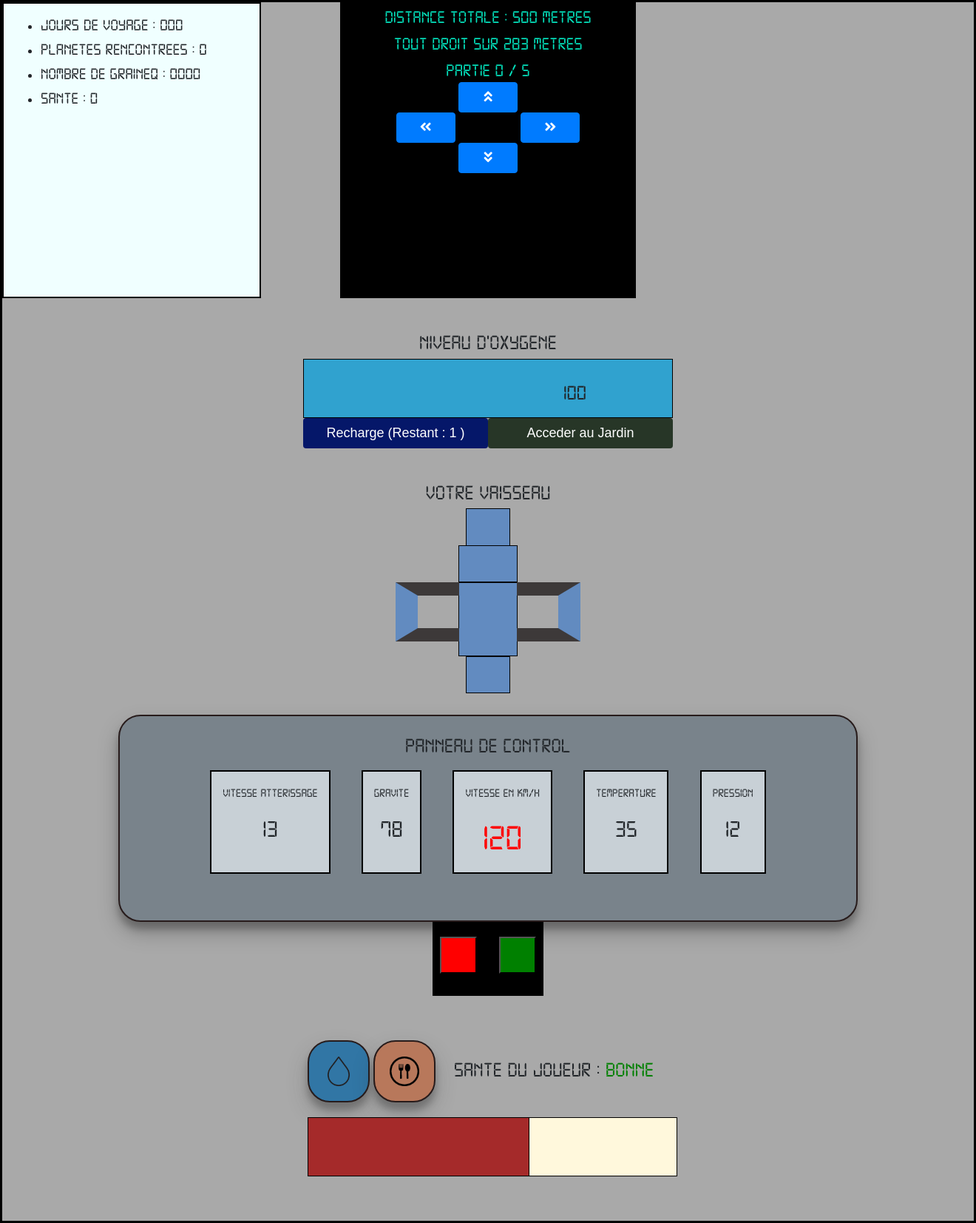
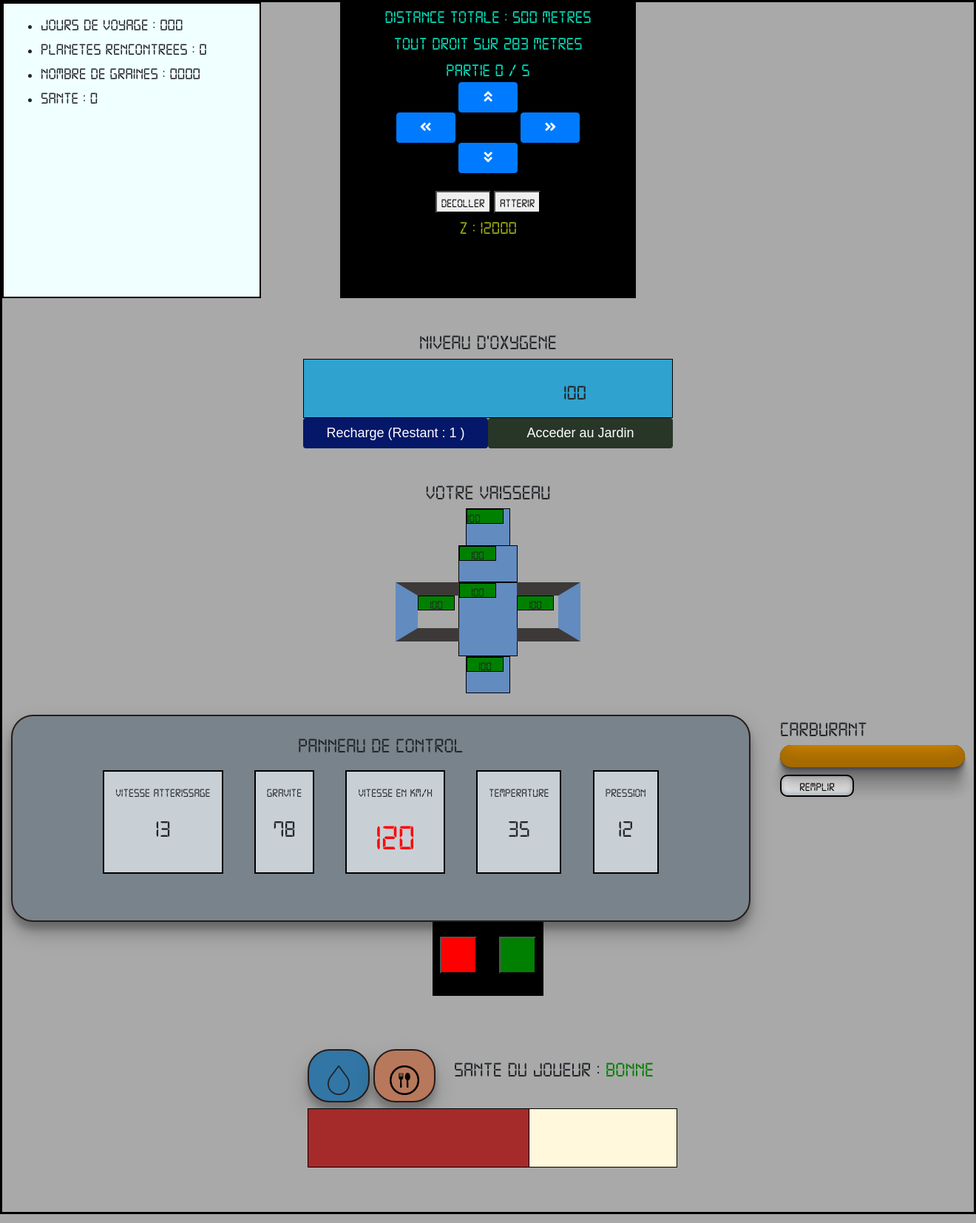
Before and after one commit to SuperCope/jeuEspace, a PHP site: page / in a window 1320 px wide. Shown: the whole page at 74% size. Run offline with PHP 8.4, Linux system fonts and the light colour scheme; some libraries are stand-ins or nearby versions.

```diff
--- a/index.js
+++ b/index.js
@@ -1,6 +1,6 @@
 let intervalId = null;
-let vitesseWater = 9000;
-let vitesseFood = 16000;
+let vitesseWater = 1000;
+let vitesseFood = 1000;
 
 
 initGame();
@@ -18,10 +18,17 @@ function deceleration(){
     if(vaisseau.innerText === 0) alert("Les moteurs sont coupés !");
     else vaisseau.innerText -= 1;
 }
+
 function acceleration(){
     let vaisseau = document.getElementById("vitesse-vaiseaux");
-    if(vaisseau.innerText === 500) alert("Vitesse maximum !");
-    else vaisseau.innerText = parseInt(vaisseau.innerText) + 1;
+    if(vaisseau.innerText === 500){
+        alert("Vitesse maximum !");
+    }else{
+        let decremente = 2;
+        let barre = document.getElementById('carburant-plein');
+        barre.style.width = (barre.offsetWidth - decremente)  + "px";
+        vaisseau.innerText = parseInt(vaisseau.innerText) + 1;
+    }
 }
 
 document.addEventListener('keydown', (event) => {
@@ -64,10 +71,16 @@ document.addEventListener('keydown', (event) => {
  * Il devient rouge et le joueur dois remettre de l'oxygen
  */
 
+
+
 function waterDesc(){
     let water = document.getElementById('jaugeWater');
     let lastWater = water.offsetHeight;
     let newWater = (lastWater - 2) + "px";
+    let hauteur = (Number((water.style.top).split("px")[0]) + 2) + "px";
+    console.log(hauteur)
+    water.style.top = hauteur;
+    console.log(water.style.height)
     water.style.height = newWater;
     nombreWater();
 }
@@ -85,6 +98,9 @@ function foodDesc(){
     let food = document.getElementById('jaugeFood');
     let lastFood = food.offsetHeight;
     let newFood = (lastFood - 2) + "px";
+    let hauteur = (Number((food.style.top).split("px")[0]) + 2) + "px";
+
+    food.style.top = hauteur;
     food.style.height = newFood;
     nombreFood();
 }
--- a/index.php
+++ b/index.php
@@ -22,7 +22,7 @@
         <ul>
             <li>Jours de Voyage : 000</li>
             <li>Planetes Rencontrees : 0</li>
-            <li>Nombre de graineq : 0000</li>
+            <li>Nombre de graines : 0000</li>
             <li>Sante : 0</li>
         </ul>
     </div>
@@ -46,7 +46,10 @@
                 <div class="col">
                     <button class="btn btn-primary" onclick="vaisseauBas()" style="width:20%"><i class="fas fa-angle-double-down"></i></button>
                 </div>
-            </div>
+            </div><br>
+            <button id="decoller" onclick="vaisseauElevation()">Decoller</button>
+            <button id="atterir" onclick="vaisseauAtterrissage()">Atterir</button>
+                    <div id="msgPDA2">Z : undefined</div>
         </div>
         <!-- Oxygen -->
         <div class="oxygen">
@@ -64,12 +67,42 @@
         <div class="vie">
             <div class="vaisseaux">
                 <h3>VOTRE VAISSEAU</h3>
-                <div id="haut"></div>
-                <div id="centre"></div>
-                <div id="gauche"></div>
-                <div id="droite"></div>
-                <div id="bas"></div>
-                <div id="bas-bas"></div>
+                <div id="haut">
+                    <div id="barre-vide2"></div>
+                    <div id="barre-vie">
+                        <h6 id="vie-nb1">100</h6>
+                    </div>
+                </div>
+                <div id="centre">
+                    <div id="barre-vide2"></div>
+                    <div id="barre-vie">
+                        <h6 id="vie-nb">100</h6>
+                    </div>
+                </div>
+                <div id="gauche">
+                    <div id="barre-vide2"></div>
+                    <div id="barre-vie">
+                        <h6 id="vie-nb">100</h6>
+                    </div>
+                </div>
+                <div id="droite">
+                    <div id="barre-vide2"></div>
+                    <div id="barre-vie">
+                        <h6 id="vie-nb">100</h6>
+                    </div>
+                </div>
+                <div id="bas">
+                    <div id="barre-vide2"></div>
+                    <div id="barre-vie">
+                        <h6 id="vie-nb">100</h6>
+                    </div>
+                </div>
+                <div id="bas-bas">
+                    <div id="barre-vide2"></div>
+                    <div id="barre-vie">
+                        <h6 id="vie-nb">100</h6>
+                    </div>
+                </div>
             </div>
         </div>
 
@@ -106,8 +139,17 @@
             </div>
         </div>
         <div class="carburant">
+            <h3>Carburant</h3>
+            <div class="carburant-vide">
 
+            </div>
+            <div id="carburant-plein">
+
+            </div>
+            <button id="btn-carburant">Remplir</button>
         </div>
+
+
     </div>
 
 
--- a/pda.js
+++ b/pda.js
@@ -34,7 +34,7 @@ function miseAJourPDA(distanceRestante) {
     if (yArrivee > yVaisseau && (yArrivee - yVaisseau) > parseInt(vitesseVaisseau) / 3.6) {
         document.getElementById("msgPDA").innerText = "DISTANCE TOTALE : "+distanceRestante+" METRES \n TOUT DROIT SUR "+(yArrivee - yVaisseau)+" METRES  \n PARTIE "+numInstruction+" / "+parseInt(nbInstructions)
     }
-
+    document.getElementById("msgPDA2").innerText = "Z : " + zVaisseau;
 }
 function verifInstruction(){
     let distanceRestante = Math.sqrt(((xVaisseau - xArrivee) * (xVaisseau - xArrivee)) + ((yVaisseau - yArrivee) * (yVaisseau - yArrivee)))
@@ -73,3 +73,14 @@ function vaisseauGauche() {
     xVaisseau = xVaisseau + parseInt(vitesseVaisseau / 3.6);
     verifInstruction();
 }
+function vaisseauElevation() {
+    let vitesseVaisseau = document.getElementById("vitesse-vaiseaux").innerText;
+    zVaisseau = zVaisseau + parseInt(vitesseVaisseau / 3.6);
+    verifInstruction();
+}
+
+function vaisseauAtterrissage() {
+    let vitesseVaisseau = document.getElementById("vitesse-vaiseaux").innerText;
+    zVaisseau = zVaisseau - parseInt(vitesseVaisseau / 3.6);
+    verifInstruction();
+}
--- a/src/css/style.css
+++ b/src/css/style.css
@@ -40,6 +40,9 @@ body{
     margin-left: 235px;
     margin-top: 20px;
 }
+#vie-nb{
+    text-align: center;
+}
 
 #barre-vide{
     position: absolute;
@@ -49,12 +52,29 @@ body{
     background-color: cornsilk;
     border: solid black 1px;
 }
+#barre-vide2{
+    margin: auto;
+    position: absolute;
+    z-index:0;
+    width: 50px;
+    height: 20px;
+    background-color: cornsilk;
+    border: solid black 1px;
+}
 
 #barre-oxygen{
     width:500px;
     z-index: 1;
     height: 80px;
     background-color: rgb(48, 162, 207);
+    border: solid black 0.5px;
+    position: relative;
+}
+#barre-vie{
+    width:50px;
+    z-index: 1;
+    height: 20px;
+    background-color: green;
     border: solid black 0.5px;
     position: relative;
 }
@@ -150,6 +170,10 @@ body{
     color: rgb(4, 226, 189);
     font-size: 24px;
 }
+#msgPDA2{
+    color: rgb(158, 173, 17);
+    font-size: 24px;
+}
 #pda{
     width: 400px;
     height: 400px;
@@ -161,6 +185,8 @@ body{
 .control{
     order: 3;
     display: flex;
+    flex-direction: row;
+    margin: auto;
 }
 
 .tableaux-bord{
@@ -171,7 +197,6 @@ body{
     height: 280px;
 
     text-align: center;
-    margin: auto;
     padding: 20px 80px;
 
     border: rgb(39, 27, 27) solid 2px;
@@ -220,16 +245,39 @@ body{
     background-color: rgb(200, 208, 214);
 }
 
-.carburant-vide{
-    height: 400px;
-    width: 100px;
-    background-color: blanchedalmond;
+.carburant{
+    margin-left: 40px;
 }
 
-.carburant-plein{
-    height: 400px;
+.carburant-vide{
+    position: absolute;
+    z-index:0;
+    width: 250px;
+    height: 30px;
+    border-radius: 30px;
+    background-color: rgb(223, 219, 213);
+    border: black solid 2px;
+    box-shadow: rgba(0, 0, 0, 0.17) 0px -23px 25px 0px inset, rgba(0, 0, 0, 0.15) 0px -36px 30px 0px inset, rgba(0, 0, 0, 0.1) 0px -79px 40px 0px inset, rgba(0, 0, 0, 0.06) 0px 2px 1px, rgba(0, 0, 0, 0.09) 0px 4px 2px, rgba(0, 0, 0, 0.09) 0px 8px 4px, rgba(0, 0, 0, 0.09) 0px 16px 8px, rgba(0, 0, 0, 0.09) 0px 32px 16px;
+}
+
+#carburant-plein{
+    position: relative;
+    z-index:1;
+
+    width: 250px;
+    height: 30px;
+
+    border-radius: 30px;
+    background-color: orange;
+    box-shadow: rgba(0, 0, 0, 0.17) 0px -23px 25px 0px inset, rgba(0, 0, 0, 0.15) 0px -36px 30px 0px inset, rgba(0, 0, 0, 0.1) 0px -79px 40px 0px inset, rgba(0, 0, 0, 0.06) 0px 2px 1px, rgba(0, 0, 0, 0.09) 0px 4px 2px, rgba(0, 0, 0, 0.09) 0px 8px 4px, rgba(0, 0, 0, 0.09) 0px 16px 8px, rgba(0, 0, 0, 0.09) 0px 32px 16px;
+}
+
+#btn-carburant{
     width: 100px;
-    background-color: orange;
+    margin-top: 10px;
+    border: 2px solid black;
+    border-radius: 10px;
+    box-shadow: rgba(50, 50, 93, 0.25) 0px 50px 100px -20px, rgba(0, 0, 0, 0.3) 0px 30px 60px -30px, rgba(10, 37, 64, 0.35) 0px -2px 6px 0px inset;
 }
 
 
@@ -290,10 +338,12 @@ body{
 }
 
 .water{
+    position: relative;
     background-color: rgb(49, 118, 165);
 }
 
 .food{
+    position: relative;
     background-color: rgb(184, 120, 91);
 }
 
```
